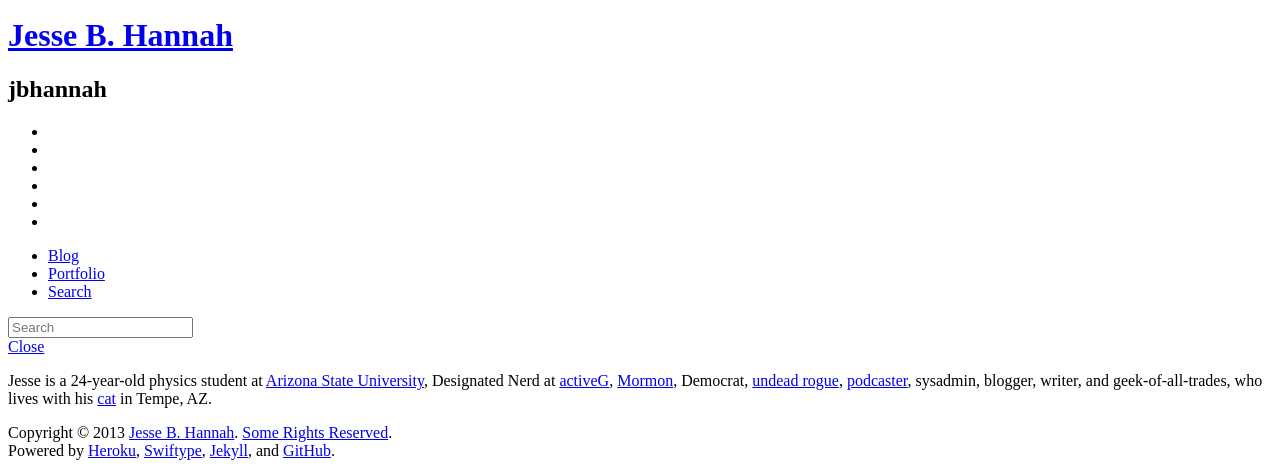
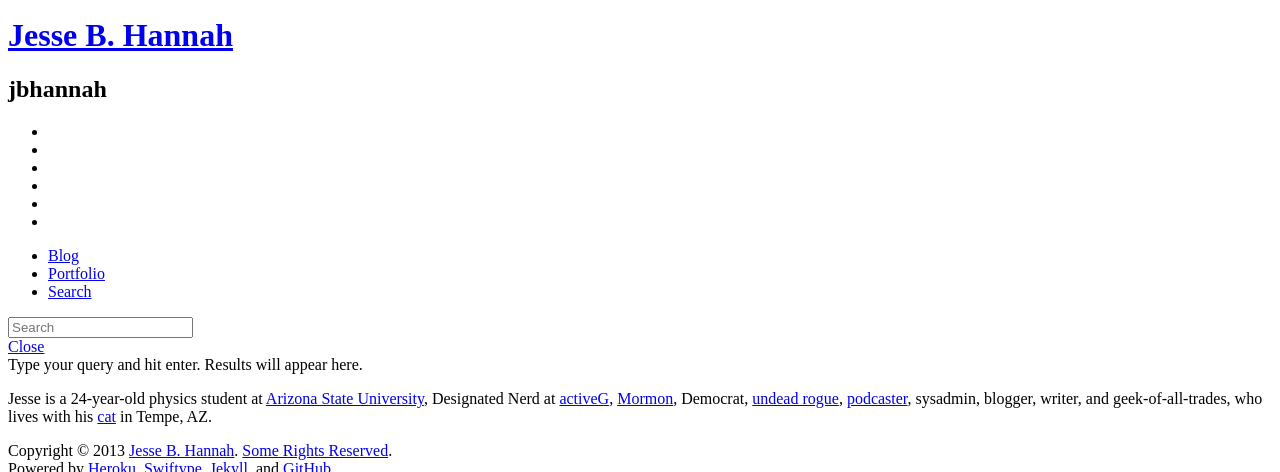
Before and after one commit to jbhannah/jbhannah.net-jekyll, a Jekyll site: the page built from index.html, in a window 1280 px wide, cut to the strip 212-684 px from the top of the page. Built offline with Jekyll 4.4.1, drawn with Linux system fonts in a browser that asks for light colours; nearby versions of some CDN libraries; the list of posts is cut into pages by our own code.

Commit message:
More Swiftype results styling

```diff
--- a/_assets/stylesheets/app.css.scss
+++ b/_assets/stylesheets/app.css.scss
@@ -240,10 +240,12 @@ $footer-height: 3em;
   display: none;
   margin-bottom: 1em;
 
+  border-bottom: 1px solid gray;
+
   .st-result {
     .title {
       @extend .subheader;
-      font-size: emCalc(20px);
+      font-size: emCalc(16px);
     }
   }
 }
--- a/_layouts/default.html
+++ b/_layouts/default.html
@@ -84,7 +84,7 @@
           </nav>
         </nav>
 
-        <div id="st-results-container"></div>
+        <div id="st-results-container">Type your query and hit enter. Results will appear here.</div>
 
         <section id="content">
           {{ content }}
```
